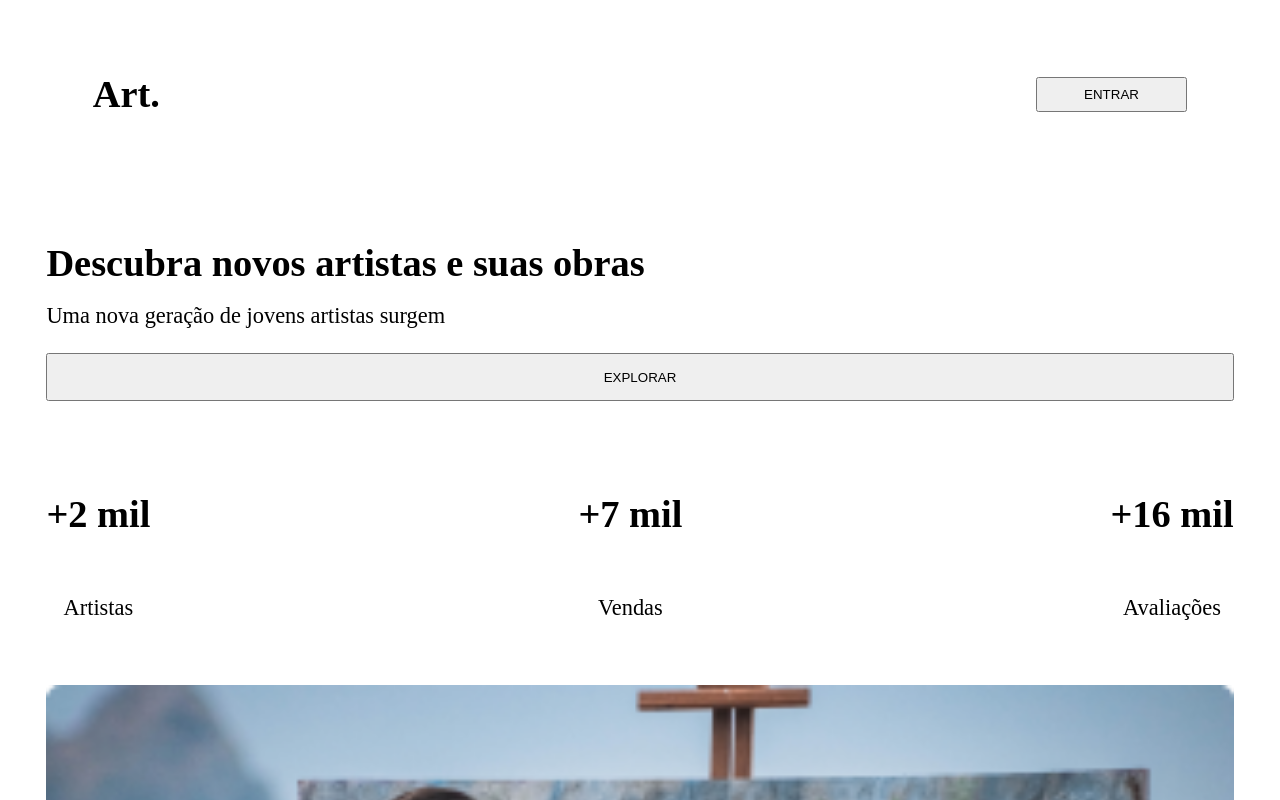
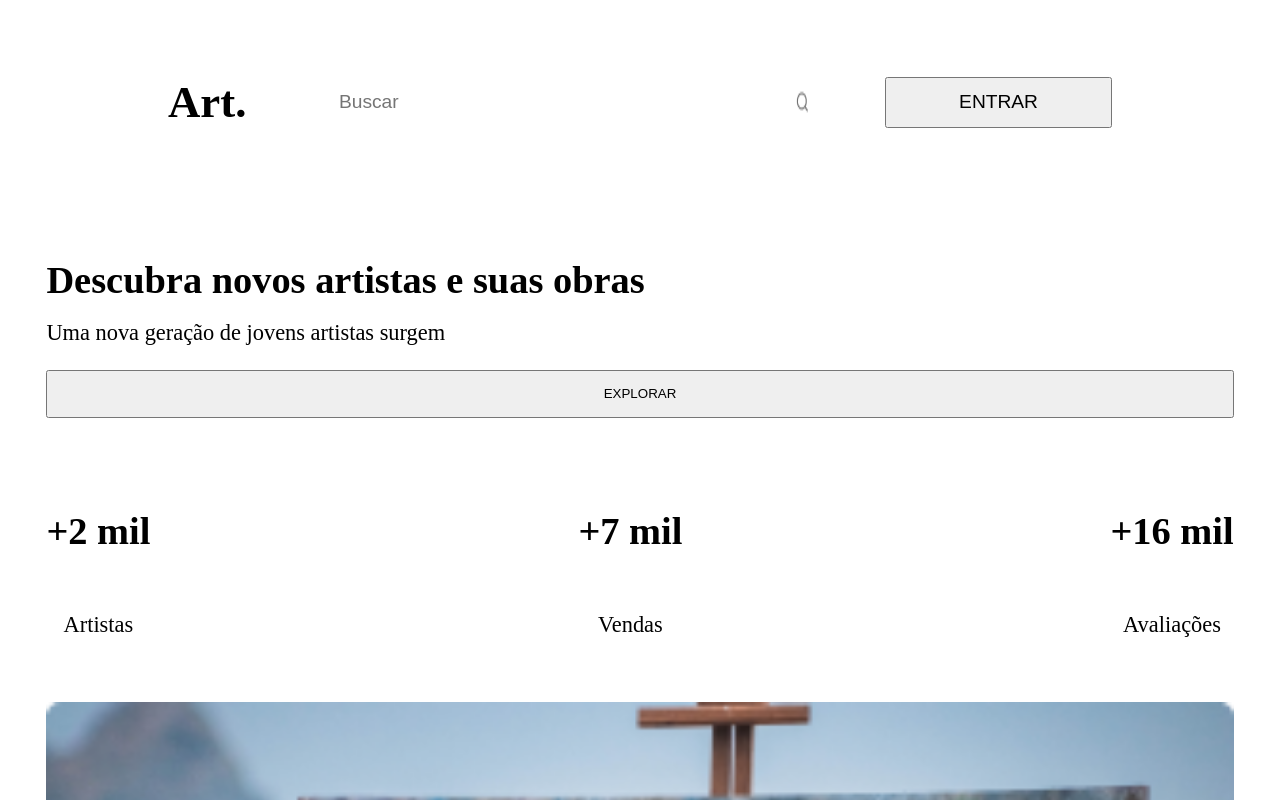
Before and after one commit to ArtyrAlmeida/codelandia-desafio26-art., a React (Create React App) app: page / in a window 1280 px wide. Shown: the top 800 px of the page. Built offline with nearby package versions, Linux system fonts and the light colour scheme; the HTML template or start-up script is replaced by a standard one.

Commit message:
view: adiciona responsividade no header

```diff
--- a/src/components/Header.css
+++ b/src/components/Header.css
@@ -1,6 +1,7 @@
 header {
     display: flex;
     justify-content: center;
+    padding: 0 2.4em;
 }
 
 h1 {
@@ -13,7 +14,7 @@ h1 {
     justify-content: space-between;
     align-items: center;
     margin-top: 2.4em;
-    width: 86.6%;
+    width: 100%;
 }
 
 #header-container button {
@@ -22,13 +23,65 @@ h1 {
 
 #header-input {
     display: none;
+    justify-content: space-between;
     background-color: var(--light-gray);
-    padding: 1.337rem 2.4rem;
+    padding: .8rem 1.502rem .8rem 2.4rem;
+    width: 50%;
 }
 
 #header-input input {
     background-color: var(--light-gray);
     border: none;
-    font-size: 1.348rem;
+    font-size: 1.2rem;
     font-weight: 400;
+    width: 100%;
 }
+
+@media screen and (min-width: 768px) {
+    header {
+        padding: 0 5em;
+    }
+
+    h1 {
+        font-size: 2.8rem;
+    }
+
+    #header-container button {
+        padding: .8rem 4.5rem;
+        font-size: 1.2rem;
+    }
+
+    #header-input {
+        display: flex;
+    }
+}
+
+@media screen and (min-width: 1280px) {
+    header {
+        padding: 0 10em;
+    }
+}
+
+@media screen and (min-width: 1920px) {
+    header {
+        padding: 0 34.6em;
+    }
+
+    h1 {
+        font-size: 3.2rem;
+    }
+
+    #header-container button {
+        font-size: 1.4rem;
+        padding: 1.15rem 6.5rem;
+    }
+
+    #header-input {
+        width: 52.44%;
+        padding: 1.2rem 2.676rem 1.2rem 2.4rem;
+    }
+
+    #header-input input {
+        font-size: 1.348rem;
+    }
+}
```
